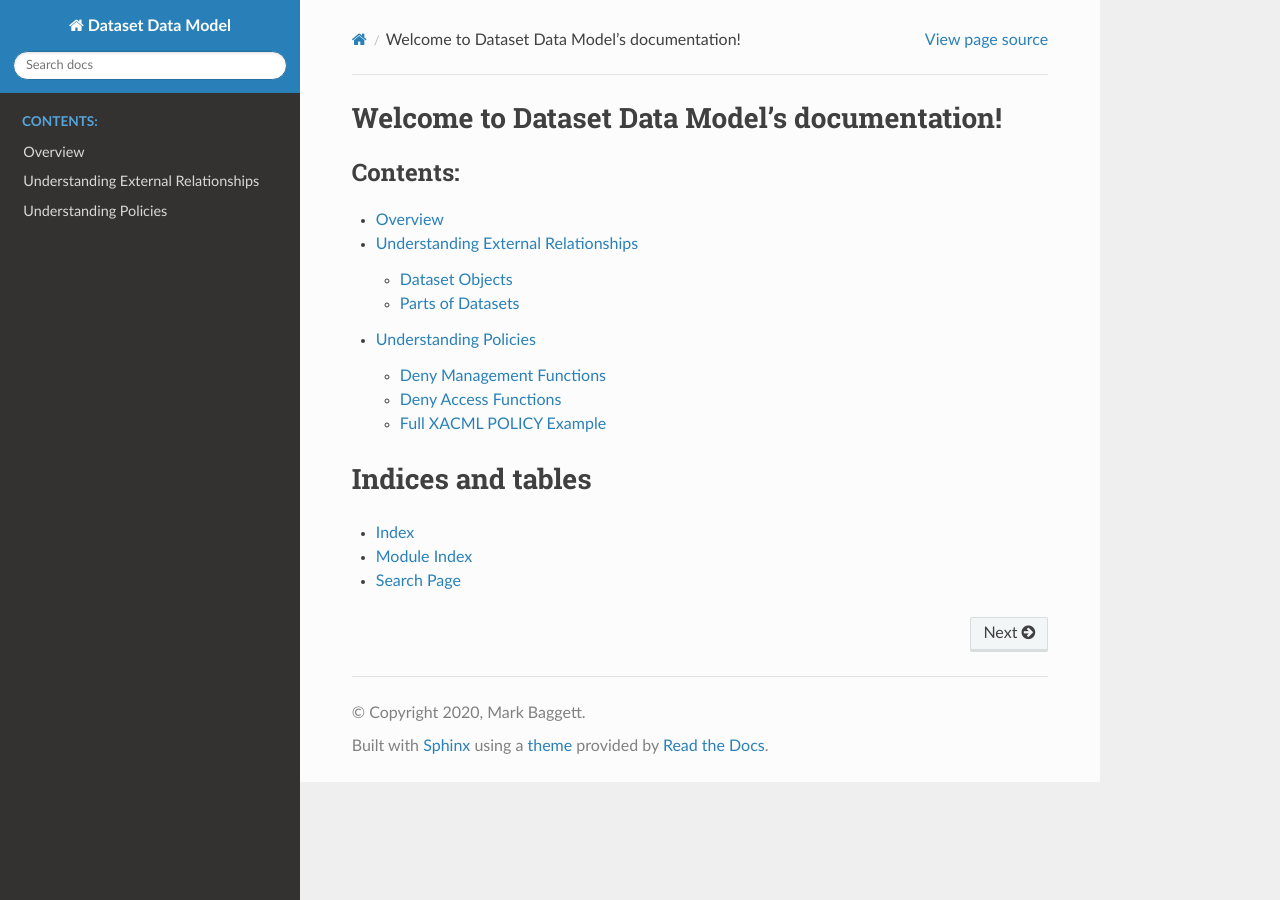
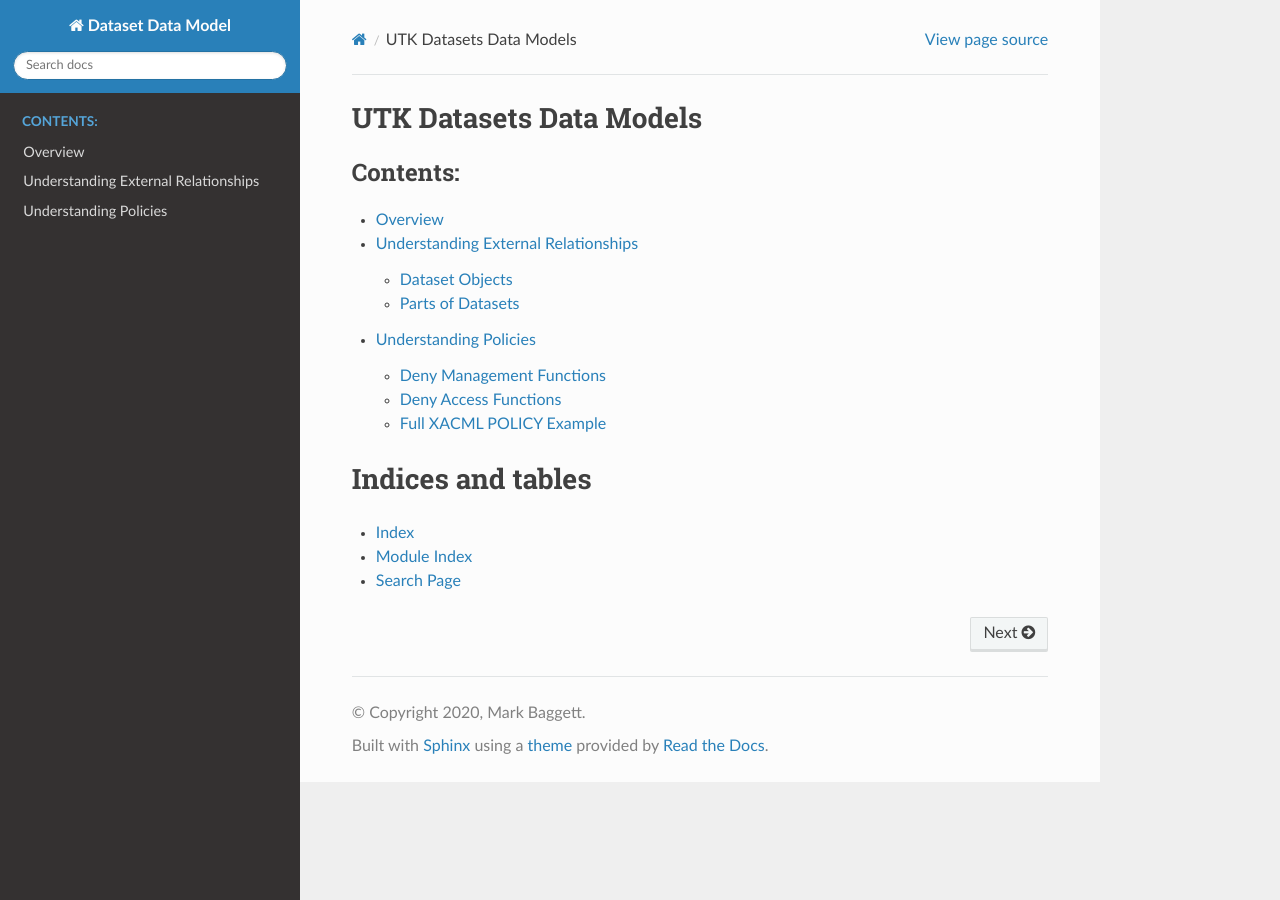
Before and after one commit to markpbaggett/utk_dataset_data_models, a Sphinx documentation site: the page built from docs/source/index.rst, in a window 1280 px wide. Built offline with Sphinx 7.4.7 and the Read the Docs theme 2.0.0, drawn with Linux system fonts in a browser that asks for light colours.

Commit message:
Change title.

```diff
--- a/docs/source/index.rst
+++ b/docs/source/index.rst
@@ -3,8 +3,8 @@
    You can adapt this file completely to your liking, but it should at least
    contain the root `toctree` directive.
 
-Welcome to Dataset Data Model's documentation!
-==============================================
+UTK Datasets Data Models
+========================
 
 .. toctree::
    :maxdepth: 2
```
